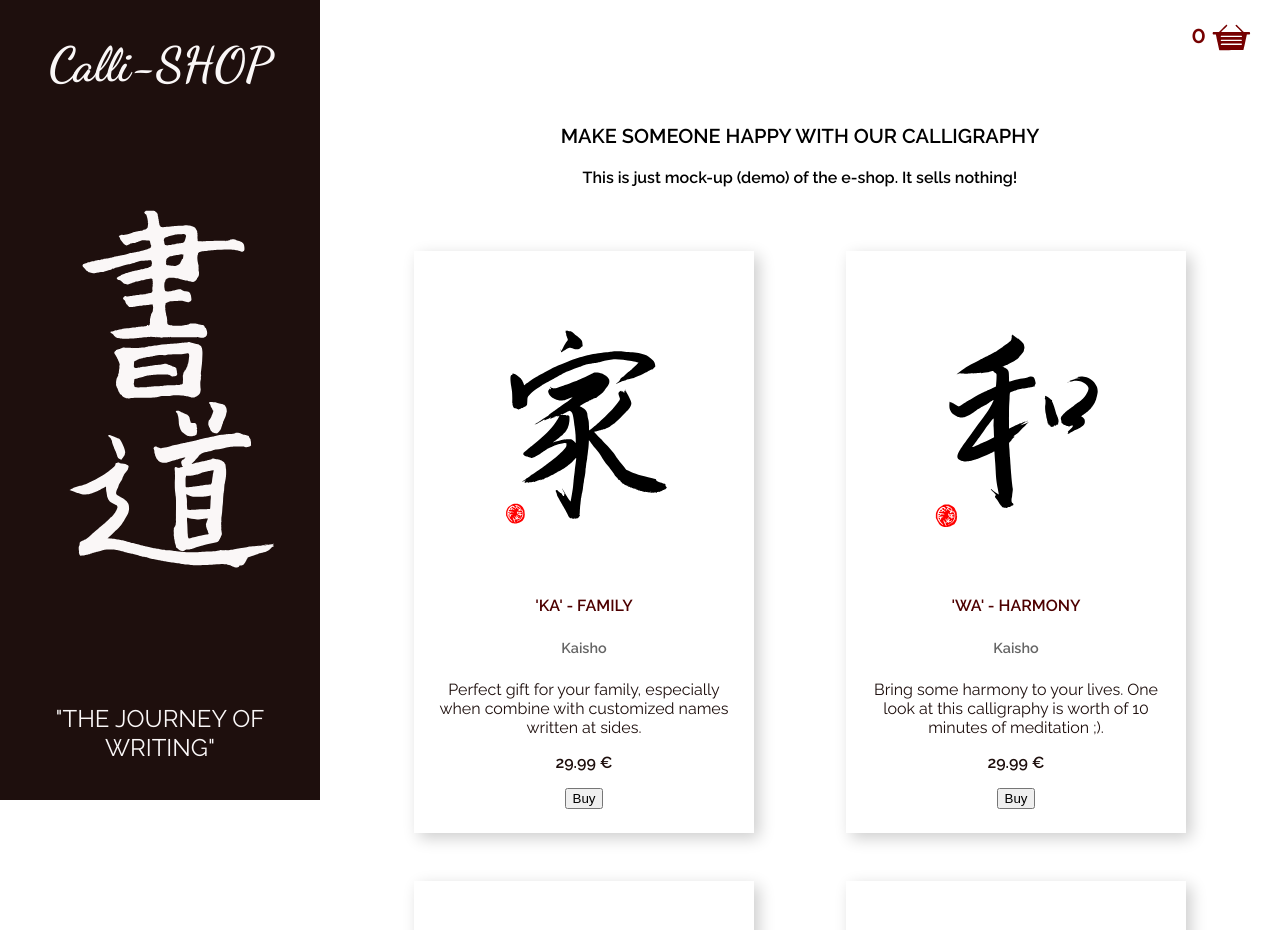
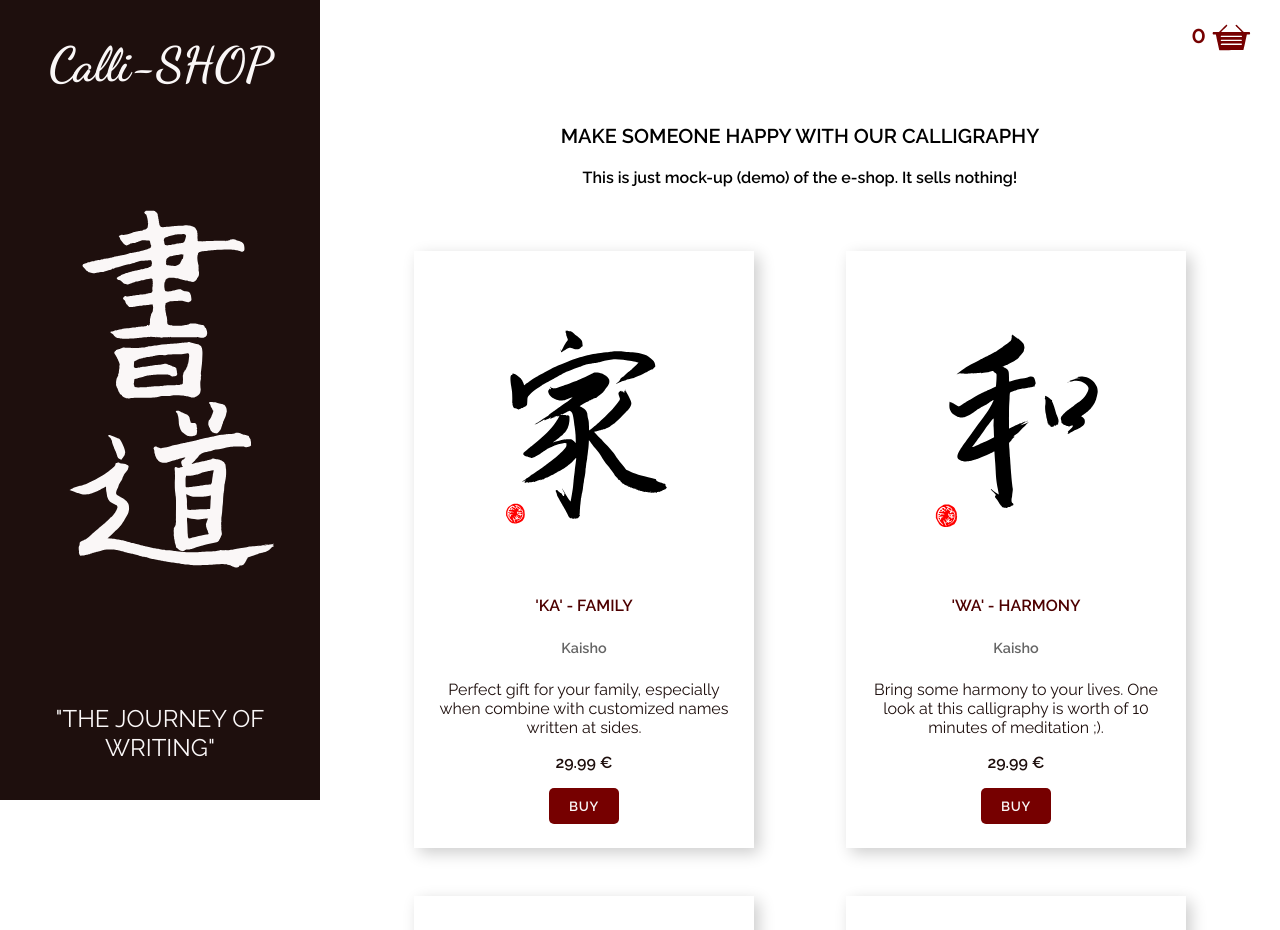
Before and after one commit to Alice-Rez/Calli-Shop, a React (Create React App) app: page / in a window 1280 px wide. Shown: the top 930 px of the page. Built offline with nearby package versions, Linux system fonts and the light colour scheme.

Commit message:
button added and styled

```diff
--- a/src/components/Card.jsx
+++ b/src/components/Card.jsx
@@ -7,6 +7,7 @@ import arigato from "../assets/images/products/arigato.svg";
 import names from "../assets/images/products/names.svg";
 import strongWill from "../assets/images/products/strong-will.svg";
 import samuraiJourney from "../assets/images/products/virtue-of-samurai/samurai-journey.svg";
+import StyledButton from "../styledComponents/StyledButton";
 
 export default function Card(props) {
   const {
@@ -68,7 +69,7 @@ export default function Card(props) {
           <strong>{price} &#8364;</strong>
         </p>
         {available ? (
-          <button>Buy</button>
+          <StyledButton primary>Buy</StyledButton>
         ) : (
           <p className="sold-out">Sold out</p>
         )}
--- /dev/null
+++ b/src/styledComponents/StyledButton.jsx
@@ -0,0 +1,20 @@
+import styled, { css } from "styled-components";
+
+const StyledButton = styled.button`
+  border: none;
+  text-transform: uppercase;
+  padding: var(--space-small) var(--space-medium);
+  font-family: var(--text);
+  border-radius: 5px;
+  letter-spacing: 0.05em;
+  font-weight: 900;
+
+  ${(props) =>
+    props.primary &&
+    css`
+      background-color: var(--primary);
+      color: var(--white);
+    `}
+`;
+
+export default StyledButton;
--- a/src/styledComponents/StyledCard.jsx
+++ b/src/styledComponents/StyledCard.jsx
@@ -33,6 +33,7 @@ const StyledCard = styled.article`
     font-weight: 900;
     font-size: 1.5rem;
     transform: rotate(-7deg);
+    color: var(--primary);
   }
 `;
 
```
